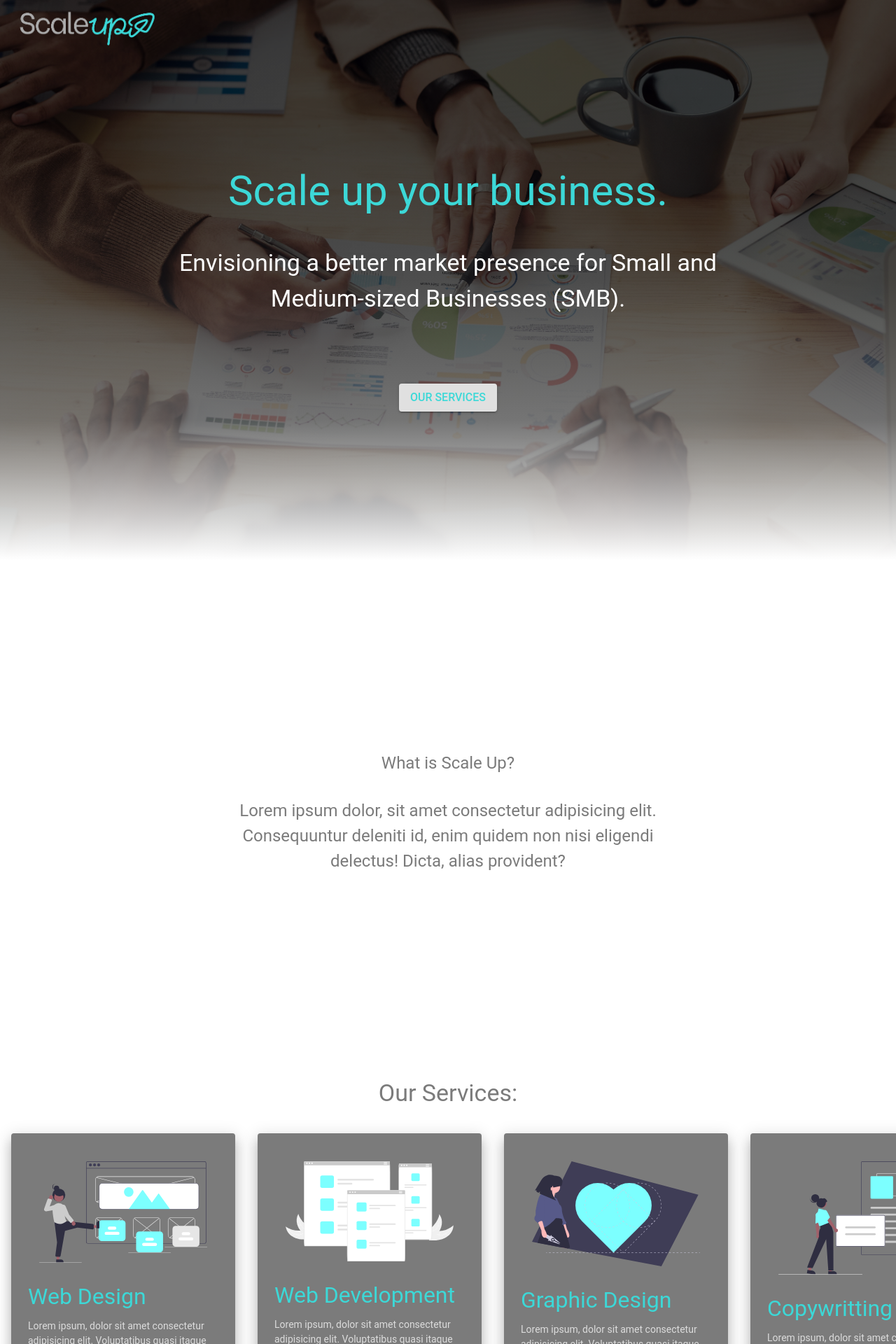
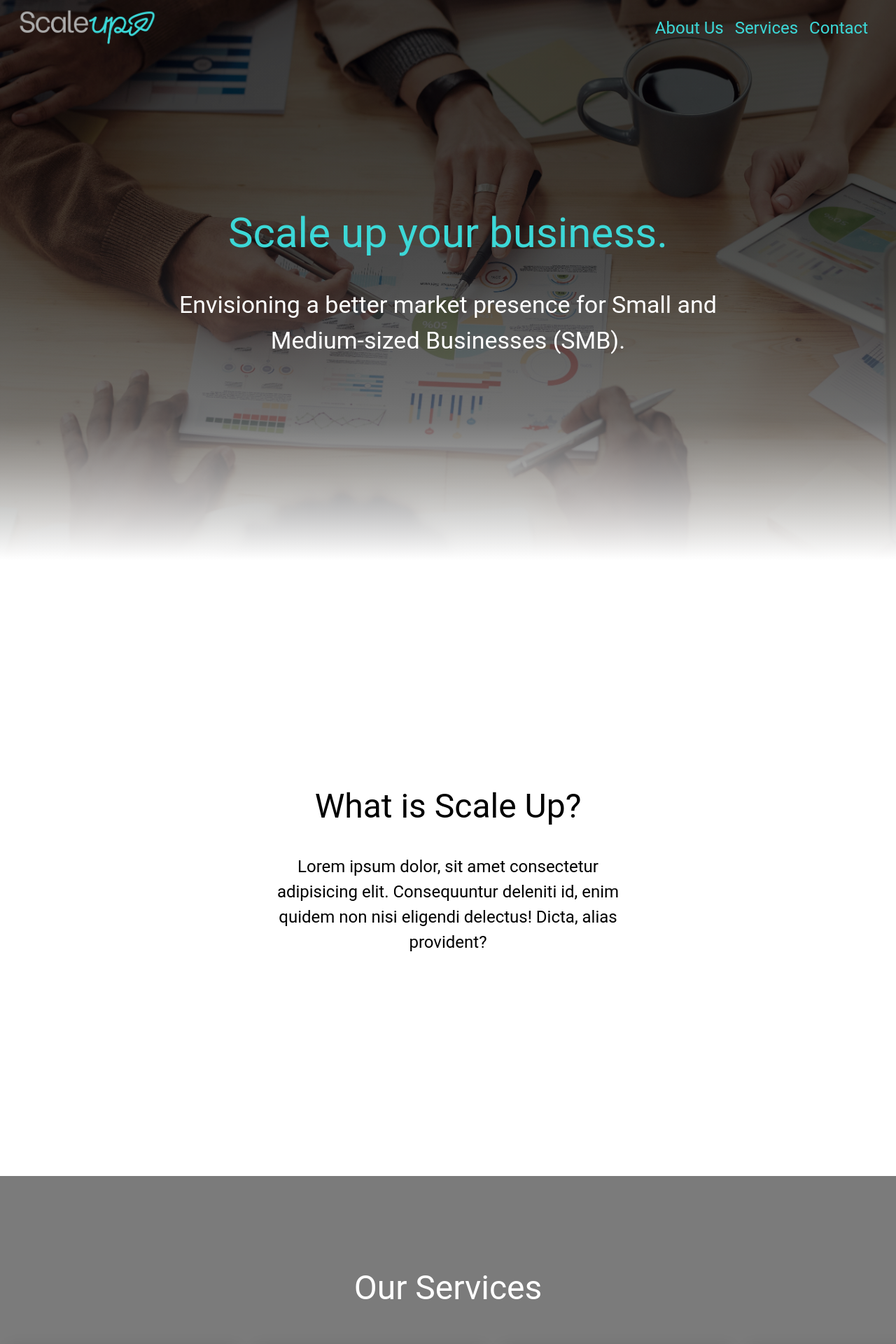
Before and after one commit to PrunesLand/scale-up, a React (Create React App) app: page / in a window 1280 px wide. Shown: the top 1920 px of the page at 70% size. Built offline with nearby package versions, Linux system fonts and the light colour scheme; a web font is replaced by a local one.

Commit message:
added nav buttons

```diff
--- a/src/Components/Frame/Frame.js
+++ b/src/Components/Frame/Frame.js
@@ -1,18 +1,18 @@
-import { AppBar, Container, Slide, Toolbar, useScrollTrigger } from '@material-ui/core'
+import { AppBar, Container, Slide, Toolbar, Typography, useScrollTrigger } from '@material-ui/core'
 import { Box } from '@material-ui/core'
 import React, { useEffect, useState } from 'react'
 import Footer from '../Footer/Footer'
 import { styles } from './Styles'
 import logo from '../../Images/logo.png'
-
+import { Link } from "react-scroll";
 
 
 
 const Frame = ({ children }) => {
 
-    const [bgColor, setBackground] = useState('transparent')
+    const [Color, setColor] = useState(true)
 
-    const classes = styles({ bgColor })
+    const classes = styles({ Color })
 
 
 
@@ -22,10 +22,10 @@ const Frame = ({ children }) => {
 
     const changeBackground = () => {
         if (window.scrollY >= 800) {
-            setBackground('#fff')
+            setColor(false)
 
         } else {
-            setBackground('transparent')
+            setColor(true)
 
         }
     }
@@ -33,14 +33,21 @@ const Frame = ({ children }) => {
     useEffect(() => {
         changeBackground()
         window.addEventListener('scroll', changeBackground)
-    })
+    }, [])
 
     return (
         <Box>
             <Slide appear={false} direction='down' in={!trigger}>
-                <AppBar elevation={0} className={classes.appBar}>
+                <AppBar elevation={Color ? '0' : '1'} className={Color ? classes.trans : classes.filled}>
                     <Toolbar className={classes.toolbar}>
-                        <img src={logo} alt="scale up logo" className={classes.logo} />
+                        <Link to='top' smooth>
+                            <img src={logo} alt="scale up logo" className={classes.logo} />
+                        </Link>
+                        <Box className={classes.nav}>
+                            <Typography className={classes.navLinks} ><Link to='about' smooth>About Us</Link></Typography>
+                            <Typography className={classes.navLinks} ><Link to='offerings' smooth>Services</Link></Typography>
+                            <Typography className={classes.navLinks} ><Link to='contact' smooth>Contact</Link></Typography>
+                        </Box>
                     </Toolbar>
 
                 </AppBar>
--- a/src/Components/Frame/Styles.js
+++ b/src/Components/Frame/Styles.js
@@ -8,13 +8,34 @@ export const styles = makeStyles((theme) => ({
         width: theme.spacing(25),
         cursor: 'pointer',
 
+
     },
-    appBar: {
-        background: (props) => props.bgColor,
+    // appBar: {
+    //     background: (props) => props.Color,
+
+    // },
+    toolbar: {
+        display: 'flex',
+        justifyContent: 'space-between',
         height: theme.spacing(10)
     },
-    toolbar: {
+    nav: {
+        color: '#fff',
         display: 'flex',
-        justifyContent: 'left',
+        flexDirection: 'row',
+
     },
+    navLinks: {
+        fontSize: theme.typography.h5.fontSize,
+        paddingRight: theme.spacing(2),
+        cursor: 'pointer',
+        color: theme.palette.primary.main
+    },
+    trans: {
+        background: 'transparent'
+    },
+    filled: {
+        background: '#fff',
+        color: '#000'
+    }
 }))
--- a/src/Components/Hero/Hero.js
+++ b/src/Components/Hero/Hero.js
@@ -1,10 +1,10 @@
-import { Button, Typography } from '@material-ui/core'
+import { Typography } from '@material-ui/core'
 import { Box } from '@material-ui/core'
 import React from 'react'
 import herobg from '../../Images/herobg.jpg'
 import { styles } from './styles'
 
-import { Link } from "react-scroll";
+
 const Hero = () => {
 
     const classes = styles()
@@ -15,12 +15,7 @@ const Hero = () => {
             <img src={herobg} alt="Hero background" className={classes.image} />
             <Typography className={classes.title} >Scale up your business.</Typography>
             <Typography className={classes.content}>Envisioning a better market presence for Small and Medium-sized Businesses (SMB). </Typography>
-            <Box className={classes.iconContainer}>
-                <Link to='offerings' smooth>
-                    <Button variant='contained' className={classes.button}>Our services</Button>
-                </Link>
 
-            </Box>
         </Box>
     )
 }
--- a/src/Components/Identity/Identity.js
+++ b/src/Components/Identity/Identity.js
@@ -8,6 +8,7 @@ const Identity = () => {
     const classes = styles()
     return (
         <Box className={classes.root} >
+
             <Fade bottom delay={500}>
                 <Typography className={classes.title}>What is Scale Up?</Typography>
             </Fade>
@@ -15,6 +16,7 @@ const Identity = () => {
                 <Typography className={classes.content}>Lorem ipsum dolor, sit amet consectetur adipisicing elit. Consequuntur deleniti id, enim quidem non nisi eligendi delectus! Dicta, alias provident?</Typography>
             </Fade>
 
+
         </Box>
     )
 }
--- a/src/Components/Identity/styles.js
+++ b/src/Components/Identity/styles.js
@@ -2,12 +2,13 @@ import { makeStyles } from "@material-ui/core";
 
 export const styles = makeStyles((theme) => ({
     root: {
-        height: '90vh',
+        height: '100vh',
         display: 'flex',
         flexDirection: 'column',
         justifyContent: 'center',
         alignItems: 'left',
-        color: theme.palette.secondary.dark,
+        color: theme.palette.common.black,
+        margin: theme.spacing(5),
         [theme.breakpoints.up('sm')]: {
             alignItems: 'center',
         }
@@ -20,7 +21,7 @@ export const styles = makeStyles((theme) => ({
         textAlign: 'left',
         padding: theme.spacing(2),
         [theme.breakpoints.up('sm')]: {
-            fontSize: theme.typography.h5.fontSize,
+            fontSize: theme.typography.h3.fontSize,
             margin: '0 20rem',
             textAlign: 'center',
         }
@@ -34,5 +35,14 @@ export const styles = makeStyles((theme) => ({
             margin: '0 20rem',
             textAlign: 'center',
         }
+    },
+    card: {
+        height: '60vh',
+        background: theme.palette.secondary.main,
+        display: 'flex',
+        justifyContent: 'center',
+        flexDirection: 'column',
+
+
     }
 }))
--- a/src/Components/Offerings/Offerings.js
+++ b/src/Components/Offerings/Offerings.js
@@ -11,7 +11,7 @@ const Offerings = () => {
 
     return (
         <Box className={classes.root}>
-            <Typography className={classes.title} >Our Services:</Typography>
+            <Typography className={classes.title} >Our Services</Typography>
             <Box className={classes.cardWrp}>
 
                 {items.map(item => (
--- a/src/Components/Offerings/styles.js
+++ b/src/Components/Offerings/styles.js
@@ -6,13 +6,15 @@ export const styles = makeStyles((theme) => ({
         display: 'flex',
         flexDirection: 'column',
         textAlign: 'center',
+        justifyContent: 'center',
         [theme.breakpoints.up('sm')]: {
-            height: '80vh'
-        }
+            height: '100vh'
+        },
+        background: theme.palette.secondary.dark
     },
     card: {
         padding: theme.spacing(1),
-        background: theme.palette.secondary.dark,
+        background: theme.palette.secondary.light,
         minHeight: theme.spacing(50)
     },
     cardWrp: {
@@ -28,24 +30,24 @@ export const styles = makeStyles((theme) => ({
         textAlign: 'left',
     },
     title: {
-        padding: theme.spacing(2),
-        color: theme.palette.secondary.dark,
+        paddingBottom: theme.spacing(4),
+        color: theme.palette.common.white,
         fontSize: theme.typography.h4.fontSize,
         textAlign: 'left',
 
         [theme.breakpoints.up('sm')]: {
             textAlign: 'center',
-            fontSize: theme.typography.h4.fontSize
+            fontSize: theme.typography.h3.fontSize
         }
     },
     cardTitle: {
         padding: '0.5rem 0',
-        color: theme.palette.primary.main,
+        color: theme.palette.common.black,
         fontSize: theme.spacing(4),
         alignText: 'left'
     },
     cardDesc: {
-        color: theme.palette.secondary.light,
+        color: theme.palette.common.black,
         alignText: 'left',
         [theme.breakpoints.up('sm')]: {
             fontSize: theme.typography.body2.fontSize
--- a/src/Pages/Landing/Landing.js
+++ b/src/Pages/Landing/Landing.js
@@ -17,8 +17,12 @@ const Landing = () => {
         <ThemeProvider theme={theme}>
 
             <Box>
-                <Hero />
-                <Identity />
+                <Element name='top'>
+                    <Hero />
+                </Element>
+                <Element name='about'>
+                    <Identity />
+                </Element>
                 <Element name='offerings'>
                     <Offerings />
                 </Element>
@@ -38,7 +42,9 @@ const Landing = () => {
                         Lorem ipsum dolor sit amet consectetur, adipisicing elit. Perspiciatis consequatur nam animi quis quibusdam tempore, cum eligendi rerum fugit quisquam ducimus architecto, porro aliquam repudiandae accusantium beatae nobis, minus libero.
                     </Typography>
                 </Layout>
-                <Contact />
+                <Element name='contact'>
+                    <Contact />
+                </Element>
             </Box >
         </ThemeProvider>
     )
```
